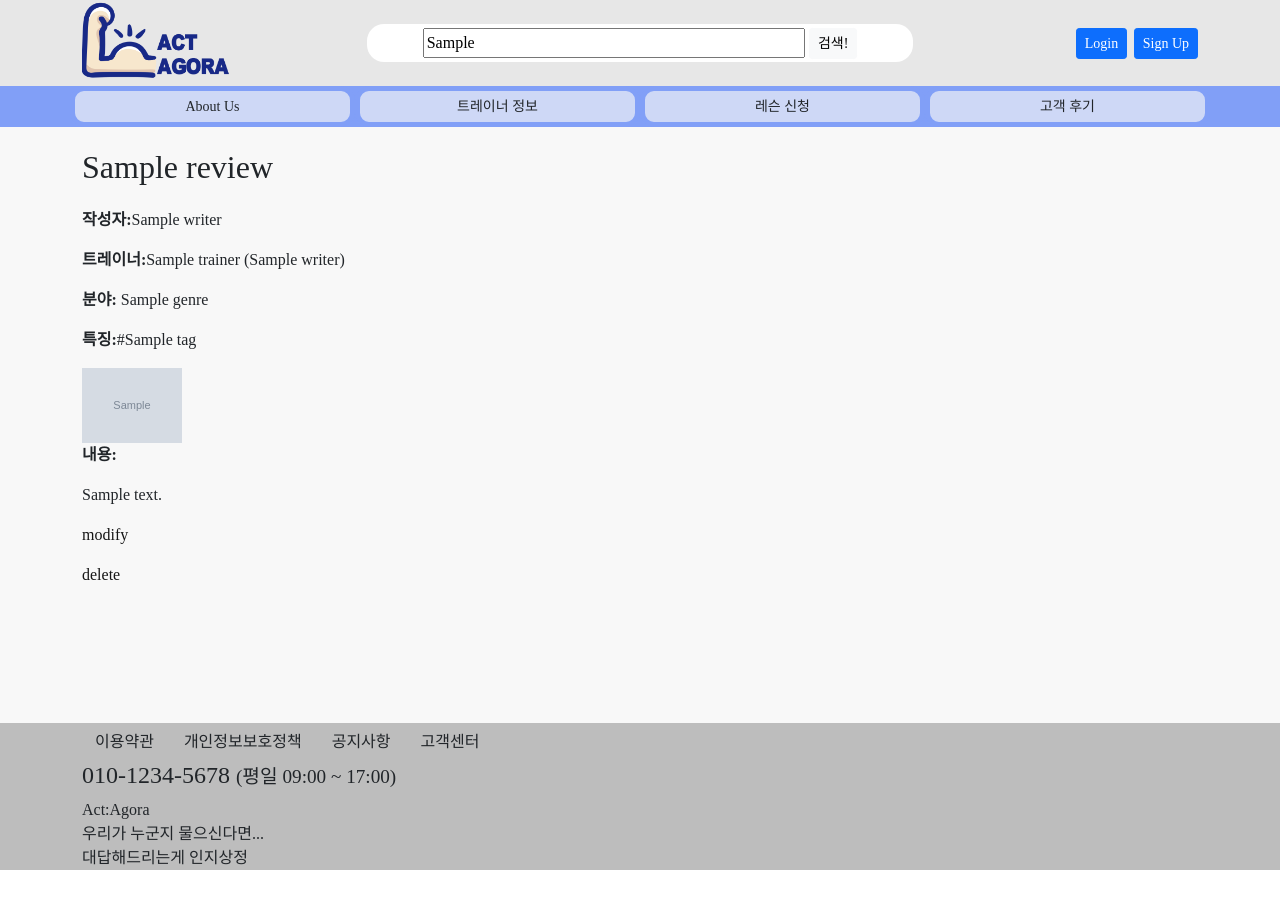
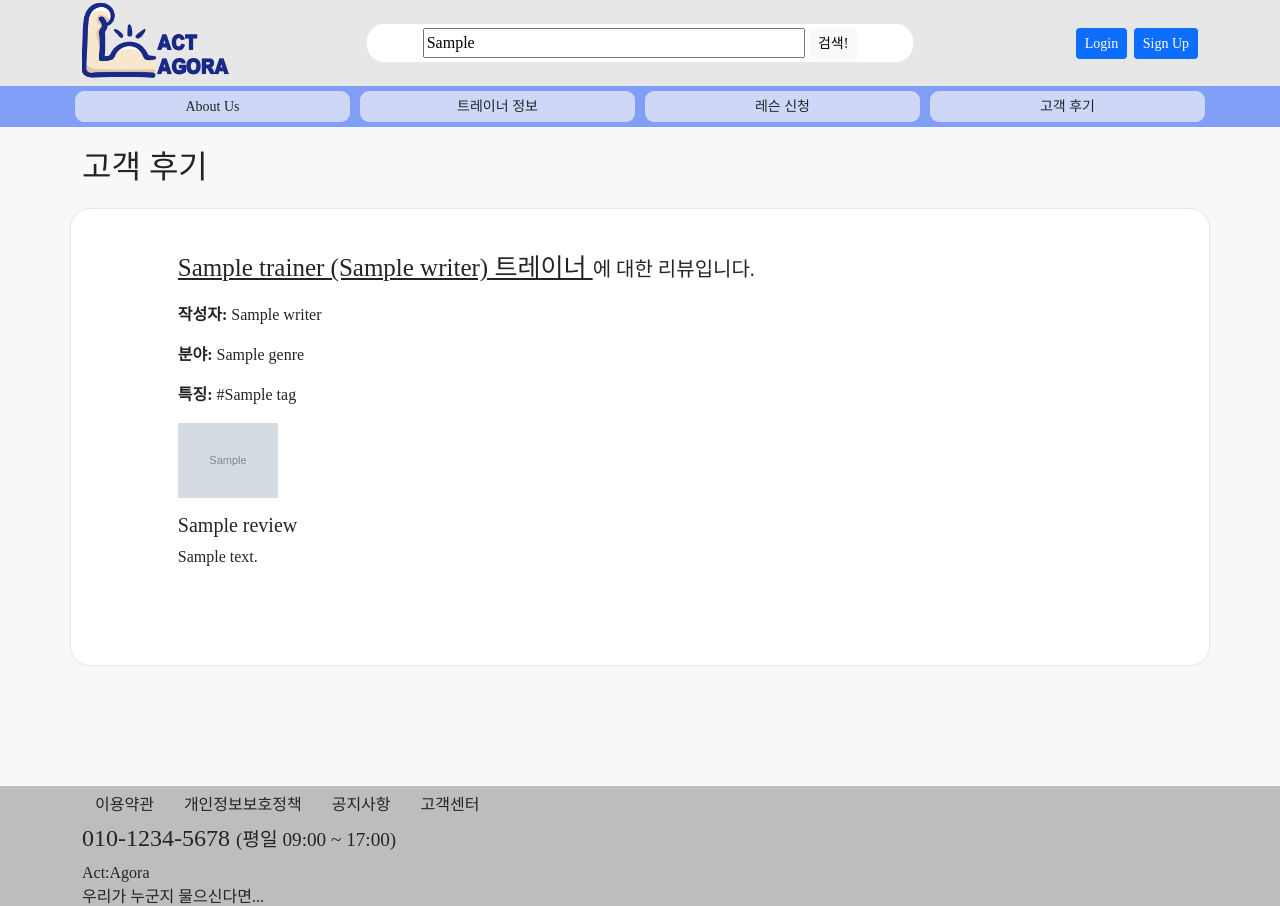
Before and after one commit to 4802852/Act-Agora, a Django app: template templates/review/review_detail.html in a window 1280 px wide. Shown: the top 906 px of the page. Before the commit the page ends 870 px from the top, so only its background shows below. Run offline with Django 3.2, Linux system fonts and the light colour scheme; the template is opened without the code that fills it: most values are stand-ins (such as "Sample title", 1, 10 or a date in 2020); grey boxes marked "Sample" are stand-in pictures; some libraries are stand-ins or nearby versions; some web fonts are replaced.

Commit message:
review detail todo: register style

```diff
--- a/review/models.py
+++ b/review/models.py
@@ -66,7 +66,7 @@ class Review(models.Model):
 class Photo(models.Model):
     review = models.ForeignKey(Review, on_delete=models.CASCADE, null=True)
     image = ProcessedImageField(
-        upload_to=get_review_image_path, processors=[ResizeToFill(width=500, height=500, upscale=False)],
+        upload_to=get_review_image_path, processors=[ResizeToFill(width=640, height=720, upscale=False)],
         null=True, blank=True, format='JPEG', options={'quality': 90},
     )
 
--- a/review/views.py
+++ b/review/views.py
@@ -151,7 +151,7 @@ def review_delete(request, review_id):
     if review.writer == request.user or request.user.level =='0':
         review.delete()
         messages.success(request, "삭제되었습니다.")
-        return redirect('review:review-list')
+        return redirect('review:reviews')
     else:
         messages.error(request, "본인 게시글만 삭제할 수 있습니다.")
     return redirect('review-detail', review.id)
--- a/static/css/styles.css
+++ b/static/css/styles.css
@@ -28,11 +28,11 @@ body {
     background-color: #BDBDBD;
 }
 
-div#top-menu-bg {
+#top-menu-bg {
     background-color: #819FF7;
 }
 
-div#top-menu-btn {
+.top-menu-btn {
     background-color: #CED8F6;
      border-radius: 14px;
       border:5px solid #819FF7;
@@ -62,15 +62,16 @@ input {
     vertical-align: middle;
 }
 
-#board-top {
+.board-top {
     text-align: center;
     border-top: 1px solid #A4A4A4;
     border-bottom: 1px solid #A4A4A4;
     background-color: #CEE3F6;
 }
 
-#board-content {
+.board-content {
     border-bottom: 1px solid #E6E6E6;
+    background-color: white;
 }
 
 .target {
--- a/templates/base.html
+++ b/templates/base.html
@@ -7,10 +7,10 @@
 <!--        <link href="https://cdn.jsdelivr.net/npm/bootstrap@5.0.0-beta2/dist/css/bootstrap.min.css" rel="stylesheet" integrity="sha384-BmbxuPwQa2lc/FVzBcNJ7UAyJxM6wuqIj61tLrc4wSX0szH/Ev+nYRRuWlolflfl" crossorigin="anonymous">-->
         <script src="{% static 'js/jquery-3.6.0.min.js' %}"></script>
         <link rel="stylesheet" href="{% static 'css/bootstrap.css' %}" />
-<!--        <script src="{% static 'js/bootstrap.js' %}"></script>-->
+        <script src="{% static 'js/bootstrap.js' %}"></script>
         <script src="https://kit.fontawesome.com/c5df104f7a.js" crossorigin="anonymous"></script>
         <link rel="stylesheet" type="text/css" href="{% static 'css/normalize.css' %}" />
-        <link rel="stylesheet" type="text/css" href="{% static 'css/styles.css' %}?ver=2" />
+        <link rel="stylesheet" type="text/css" href="{% static 'css/styles.css' %}?ver=5" />
         {% block header %}{% endblock %}
     </head>
 
@@ -44,10 +44,10 @@
         <div id="top-menu-bg" class="container-fluid">
             <div class="container">
                 <div class="row">
-                    <div id="top-menu-btn" class="col-sm-3 col-3" align="center"><a  href="{% url 'index' %}"><button class="btn btn-sm">About Us</button></a></div>
-                    <div id="top-menu-btn" class="col-sm-3 col-3" align="center"><a  href="{% url 'trainers' %}"><button class="btn btn-sm">트레이너 정보</button></a></div>
-                    <div id="top-menu-btn" class="col-sm-3 col-3" align="center"><a  href="{% url 'lectures' %}"><button class="btn btn-sm">레슨 신청</button></a></div>
-                    <div id="top-menu-btn" class="col-sm-3 col-3" align="center"><a  href="{% url 'review:reviews' %}"><button class="btn btn-sm">고객 후기</button></a></div>
+                    <div class="top-menu-btn col-sm-3 col-3" align="center"><a href="{% url 'index' %}"><button class="btn btn-sm">About Us</button></a></div>
+                    <div class="top-menu-btn col-sm-3 col-3" align="center"><a href="{% url 'trainers' %}"><button class="btn btn-sm">트레이너 정보</button></a></div>
+                    <div class="top-menu-btn col-sm-3 col-3" align="center"><a href="{% url 'lectures' %}"><button class="btn btn-sm">레슨 신청</button></a></div>
+                    <div class="top-menu-btn col-sm-3 col-3" align="center"><a href="{% url 'review:reviews' %}"><button class="btn btn-sm">고객 후기</button></a></div>
                 </div>
             </div>
         </div>
--- a/templates/review/review_detail.html
+++ b/templates/review/review_detail.html
@@ -1,17 +1,65 @@
 {% extends 'base.html' %}
 
 {% block contents %}
-<h1>{{ review.title }}</h1>
-<p><strong>작성자:</strong>{{ review.writer }}</p>
-<p><strong>트레이너:</strong>{{ review.trainer.name }} ({{ review.trainer.writer }})</p>
-<p><strong>분야: </strong>{% for genre in review.genre.all %}{{ genre }}{% if not forloop.last %}, {% endif %}{% endfor %}</p>
-<p><strong>특징:</strong>{% for tag in review.hashtag.all %}#{{ tag }}{% if not forloop.last %}, {% endif %}{% endfor %}</p>
-{% for photo in review.photo_set.all %}
-<img src="{{ photo.image.url }}" width="100">
-{% endfor %}
-<p><strong>내용: </strong></p>
-<p>{{ review.content | safe}}</p>
+<h1>고객 후기</h1>
+<div class="row justify-content-center" style="background-color: white; border-radius: 20px; border: 1px solid #E6E6E6">
+    <div class="col-12 col-md-10">
+        <p>&nbsp;</p>
+        <p style="font-size: 25">
+            <span style="text-decoration: underline">
+            {% if review.trainer %}
+            {{ review.trainer.name }} ({{ review.trainer.writer }}) 트레이너
+            {% else %}
+            사이트 공통
+            {% endif %}
+            </span>
+            <small>에 대한 리뷰입니다.</small>
+        </p>
+        <p><strong>작성자: </strong>{{ review.writer }}</p>
+        <p><strong>분야: </strong>{% for genre in review.genre.all %}{{ genre }}{% if not forloop.last %}, {% endif %}{% endfor %}</p>
+        <p><strong>특징: </strong>{% for tag in review.hashtag.all %}#{{ tag }}{% if not forloop.last %}, {% endif %}{% endfor %}</p>
+        {% for photo in review.photo_set.all %}
+        <img src="{{ photo.image.url }}" width="100">
+        {% endfor %}
+        <h5 style="margin-top: 15px">{{ review.title }}</h5>
+        <p>{{ review.content | safe}}</p>
+        <p>&nbsp;</p>
+        {% if review_auth or request.user.level == '0' %}
+        <a href="{% url 'review:review-update' review.id %}"><button class="btn btn-outline-secondary"><i class="fas fa-pencil-alt" style="color: gray"></i> 수정하기</button></a>
+<!--        <a href="{% url 'review:review-delete' review.id %}"><button class="btn btn-secondary"><i class="far fa-trash-alt" style="color: gray"></i> 삭제하기</button></a>-->
+        <button class="btn btn-outline-secondary" data-bs-toggle="modal" data-bs-target="#delete_modal"><i class="far fa-trash-alt" style="color: gray"></i> 삭제하기</button>
+        <!-- Modal -->
+        <div id="delete_modal" class="modal fade" tabindex="-1" role="dialog">
+            <div class="modal-dialog" role="document">
+                <div class="modal-content">
+                    <div class="modal-header">
+                        <h5 class="modal-title">삭제경고</h5>
+<!--                        <button type="button" class="close" data-bs-dismiss="modal" aria-label="Close">-->
+<!--                            <span aria-hidden="true">&times;</span>-->
+<!--                        </button>-->
+                    </div>
+                    <div class="modal-body">
+                        <p>게시글을 삭제하시겠습니까?</p>
+                        <p>삭제 후에는 자료를 복구할 수 없습니다.</p>
+                    </div>
+                    <div class="modal-footer">
+                        <button onclick="delete_modal()" type="button" class="btn btn-dark">삭제하기</button>
+                        <button type="button" class="btn btn-light" data-bs-dismiss="modal">취소하기</button>
+                    </div>
+                </div>
+            </div>
+        </div>
+        {% endif %}
+        <p>&nbsp;</p>
 
-<p><a href="{% url 'review:review-update' review.id %}">modify</a></p>
-<p><a href="{% url 'review:review-delete' review.id %}">delete</a></p>
+
+    </div>
+</div>
+
+
+<script type="text/javascript">
+    function delete_modal() {
+        location.replace('/review/{{ review.id }}/delete');
+    }
+</script>
 {% endblock %}
```
Also changed, not shown: templates/review/review_list.html (+10 -11 lines), templates/trainer/trainer_detail.html (+6 -6 lines), db.sqlite3, 3 other files.
